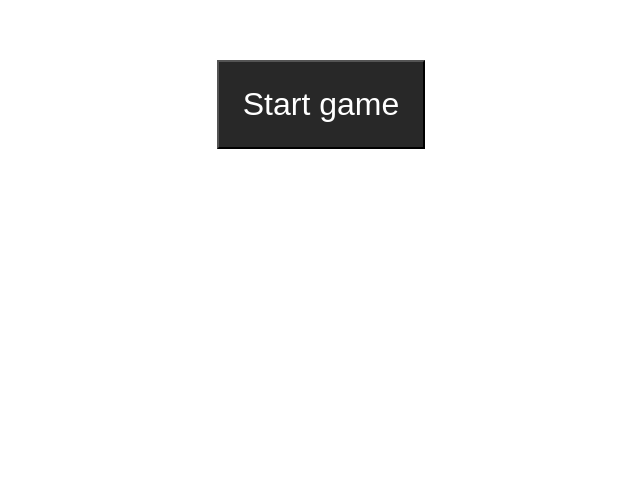
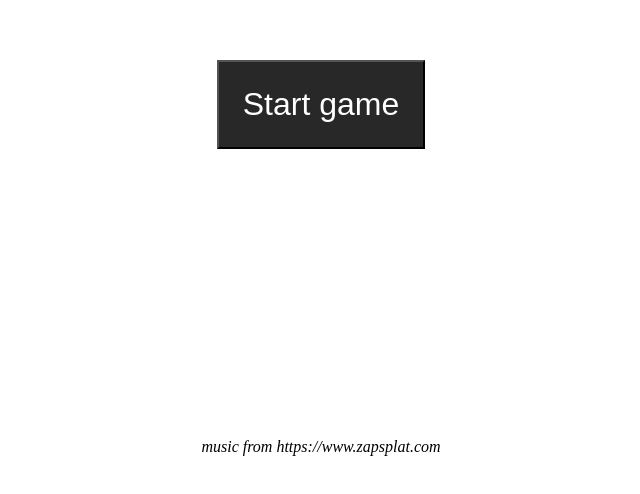
Before and after one commit to alexandre-pr/hermit-web, a plain HTML site: page Sync/index.html in a window 1280 px wide. Shown: the part 296-790 px from the top of the page, without its empty margins (319-959 px from the left). Drawn offline with Linux system fonts and the light colour scheme.

Commit message:
Added licence

```diff
--- a/Sync/index.html
+++ b/Sync/index.html
@@ -8,7 +8,13 @@
     <link rel="stylesheet" href="TemplateData/style.css">
   </head>
   <body>
-    <div class="start_button"><button id="start_button">Start game</button></div>
+
+    <div class="start_button"><button id="start_button">Start game</button>
+    </div>
+    <div style="font-style: italic; position:absolute; bottom:3em; width: 100%;
+    display: flex;
+    text-align: center;
+    align-items: center;"><p style="margin:auto">music from https://www.zapsplat.com</p></div>
 
 
 
```
Also changed, not shown: Unsync/index.html (+4 -1 lines).
